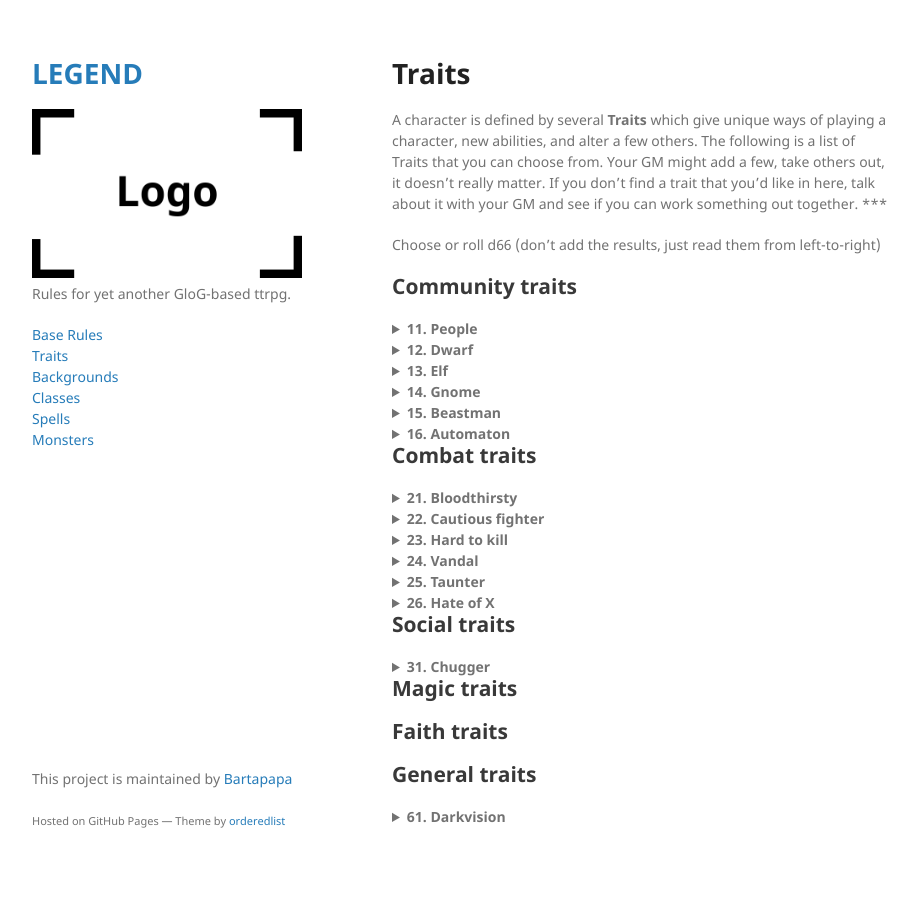
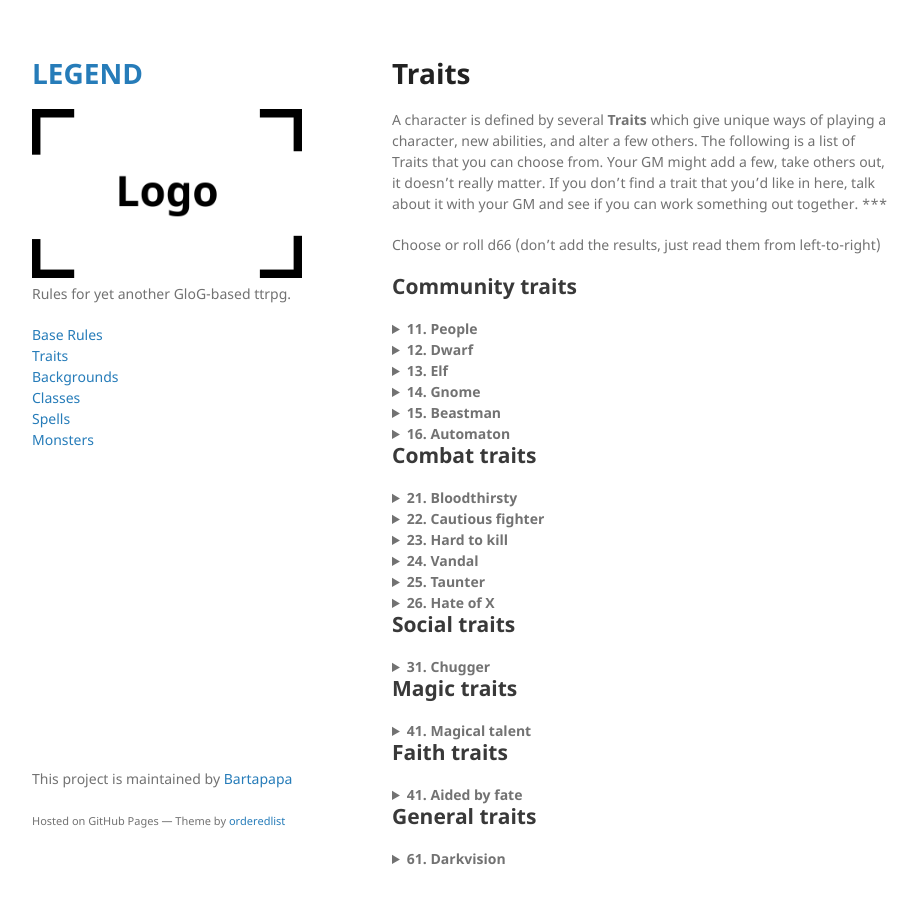
Before and after one commit to Bartapapa/legend, a Jekyll site: the page built from docs/pages/traits.md, in a window 1280 px wide. Shown: the whole page, without its empty margins (178-1096 px from the left). Built offline with Jekyll 4.4.1, drawn with Linux system fonts in a browser that asks for light colours; some of the changed lines change nothing that is shown.

Commit message:
Update traits.md

```diff
--- a/docs/pages/traits.md
+++ b/docs/pages/traits.md
@@ -22,7 +22,7 @@
 <details markdown="1">
 <summary><b>12. Dwarf</b></summary>
 You have a beard, which takes up an Inventory slot. You can shave it off, but it'll regrow to full after a week. You can braid up to 3 Valuables into your beard. For each Valuable you have braided into your beard, you have +1 HP.
-Bonus item: A helmet (Armor)
+Bonus item: A dented helmet (Armor, can act as a Shield, but is then destroyed)
 
 Might or Lore +1, Wit -1.
 </details>
@@ -53,7 +53,7 @@
 <details markdown="1">
 <summary><b>21. Bloodthirsty</b></summary>
 You love the smell of blood - yours or others. If you deal damage to an undamaged enemy, you heal 1 HP. If you're bathed in the mire of blood by the end of combat, heal all HP.
-Bonus item: Notched axe (medium melee)
+Bonus item: Notched axe (medium melee. Other warriors might want to compare. Some might want to kill you to prove a point)
 
 +1 Grace.
 </details>
@@ -67,7 +67,7 @@
 <details markdown="1">
 <summary><b>23. Hard to kill</b></summary>
 You aren't penalized by your current number of Wounds when you attempt to Stabilize.
-Bonus item: Toothmarked leather belt
+Bonus item: Toothmarked leather belt (if you bite on it, you have a boon on any roll to resist pain effects)
 
 +1 Might.
 </details>
@@ -75,7 +75,7 @@
 <details markdown="1">
 <summary><b>24. Vandal</b></summary>
 You deal maximum damage to unattended objects.
-Bonus item: Spiked leather straps
+Bonus item: Spiked leather straps (Armor)
 </details>
 
 <details markdown="1">
@@ -89,7 +89,7 @@
 <summary><b>26. Hate of X</b></summary>
 When you get this trait, replace X by some kind of creature. Orcs. Humans. Dogs. Trees.
 If your target rsembles, even closely, the subject of your hate, you deal +2 damage to them.
-Bonus item: Trophy from a slain X.
+Bonus item: Trophy from a slain X (might anger or intimidate. Who knows)
 </details>
 
 ## Social traits
@@ -102,8 +102,16 @@
 </details>
 
 ## Magic traits
+<details markdown="1">
+<summary><b>41. Magical talent</b></summary>
+You have 1 base Magic dice. If you wave your hands around, you can make harmless flashes and puffs of smoke appear from your fingertips.
+</details>
 
 ## Faith traits
+<details markdown="1">
+<summary><b>41. Aided by fate</b></summary>
+Once per day, you can change the value of <i>any</i> rolled d6 tipping it one step to one of its sides.
+</details>
 
 ## General traits
 <details markdown="1">
```
